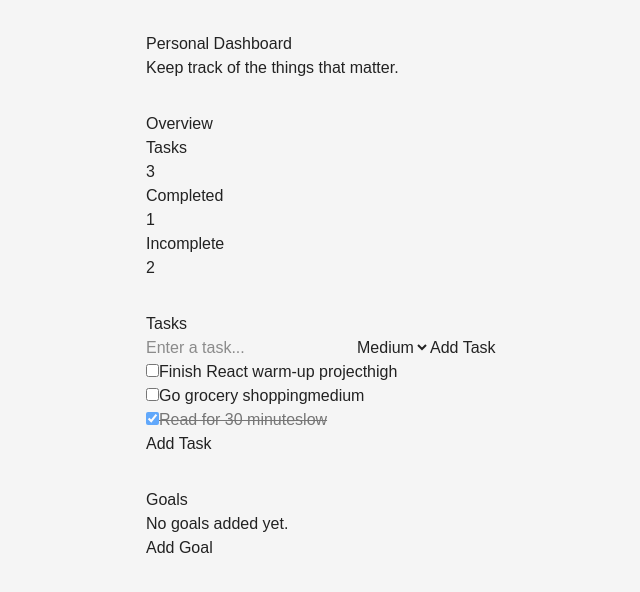
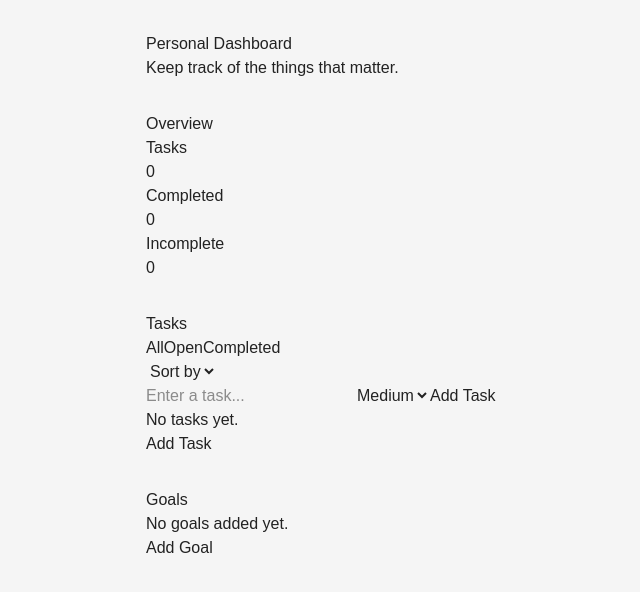
Before and after one commit to jburky15/react-personal-dashboard, a React (Vite) app: page / in a window 1280 px wide. Shown: the top 592 px of the page, without its empty margins (26-666 px from the left). Built offline with nearby package versions, Linux system fonts and the light colour scheme.

Commit message:
Added local storage for data persistence

```diff
--- a/src/App.jsx
+++ b/src/App.jsx
@@ -1,4 +1,4 @@
-import { useState } from 'react'
+import { useEffect, useState } from 'react'
 
 import Header from './components/Header'
 import Stats from './components/Stats'
@@ -6,26 +6,15 @@ import TaskList from './components/TaskList'
 import Goals from './components/Goals'
 
 function App() {
-  const [tasks, setTasks] = useState([
-    {
-      id: 1,
-      title: 'Finish React warm-up project',
-      priority: 'high',
-      completed: false,
-    },
-    {
-      id: 2,
-      title: 'Go grocery shopping',
-      priority: 'medium',
-      completed: false,
-    },
-    {
-      id: 3,
-      title: 'Read for 30 minutes',
-      priority: 'low',
-      completed: true,
-    },
-  ])
+  const [tasks, setTasks] = useState(() => {
+    const savedTasks = localStorage.getItem('tasks')
+
+    return savedTasks ? JSON.parse(savedTasks) : []
+  })
+
+  useEffect(() => {
+    localStorage.setItem('tasks', JSON.stringify(tasks))
+  }, [tasks])
 
   function toggleTask(id) {
     setTasks(
@@ -33,8 +22,7 @@ function App() {
         task.id === id
           ? { ...task, completed: !task.completed }
           : task
-      )
-    )
+      ))
   }
 
   function addTask(taskData) {
@@ -48,6 +36,10 @@ function App() {
     setTasks([...tasks, newTask])
   }
 
+  function deleteTask(id) {
+    setTasks(tasks.filter((task) => task.id !== id))
+  }
+
   return (
     <main>
       <Header />
@@ -56,6 +48,7 @@ function App() {
         tasks={tasks}
         toggleTask={toggleTask}
         addTask={addTask}
+        deleteTask={deleteTask}
       />
       <Goals />
     </main>
--- a/src/components/TaskItem.jsx
+++ b/src/components/TaskItem.jsx
@@ -1,4 +1,4 @@
-function TaskItem({ task, toggleTask }) {
+function TaskItem({ task, toggleTask, deleteTask }) {
     return(
         <li className={task.completed ? 'completed' : ''}>
             <label>
@@ -12,6 +12,10 @@ function TaskItem({ task, toggleTask }) {
             </label>
 
             <span>{task.priority}</span>
+
+            <button onClick={() => deleteTask(task.id)}>
+                Delete
+            </button>
         </li>
     )
 }
--- a/src/components/TaskList.jsx
+++ b/src/components/TaskList.jsx
@@ -1,22 +1,76 @@
+import { useState } from 'react'
 import TaskItem from './TaskItem'
 import TaskForm from './TaskForm'
 
-function TaskList({ tasks, toggleTask, addTask }) {
+function TaskList({ tasks, toggleTask, addTask, deleteTask }) {
+    const [filter, setFilter] = useState('all')
+
+    const filteredTasks = tasks.filter((task) => {
+        if(filter === 'completed'){
+            return task.completed
+        }
+
+        if (filter === 'open') {
+            return !task.completed
+        }
+
+        return true
+    })
+
+    const [sort, setSort] = useState('none')
+
+    const sortedTasks = [...filteredTasks]
+
+        if (sort === 'priority') {
+            sortedTasks.sort((a, b) => {
+                const priorityOrder = {
+                high: 1,
+                medium: 2,
+                low: 3,
+            }
+
+        return priorityOrder[a.priority] - priorityOrder[b.priority]
+        })
+    }
+
   return (
     <section>
       <h2>Tasks</h2>
 
+        <div>
+            <button onClick={() => setFilter('all')}>
+                All
+            </button>
+
+            <button onClick={() => setFilter('open')}>
+                Open
+            </button>
+
+            <button onClick={() => setFilter('completed')}>
+                Completed
+            </button>
+        </div>
+
+        <select
+            value={sort}
+            onChange={(e) => setSort(e.target.value)}
+        >
+            <option value="none">Sort by</option>
+            <option value="priority">Priority</option>
+        </select>
+
       <TaskForm addTask={addTask} />
 
-      {tasks.length === 0 ? (
+      {filteredTasks.length === 0 ? (
         <p>No tasks yet.</p>
       ) : (
         <ul>
-          {tasks.map((task) => (
+          {sortedTasks.map((task) => (
             <TaskItem
               key={task.id}
               task={task}
               toggleTask={toggleTask}
+              deleteTask={deleteTask}
             />
           ))}
         </ul>
```
Also changed, not shown: jsconfig.json (added, +18 -0 lines).
